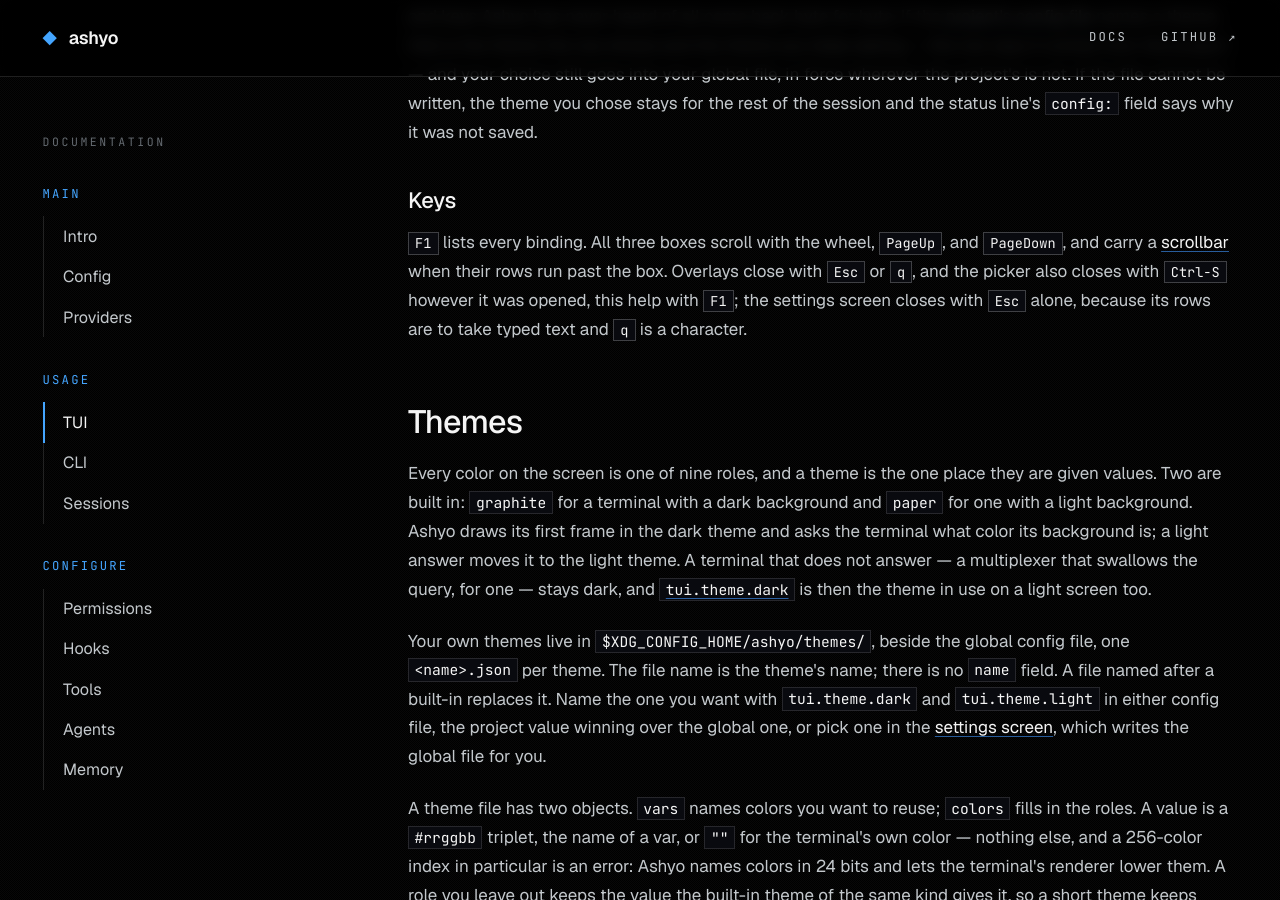
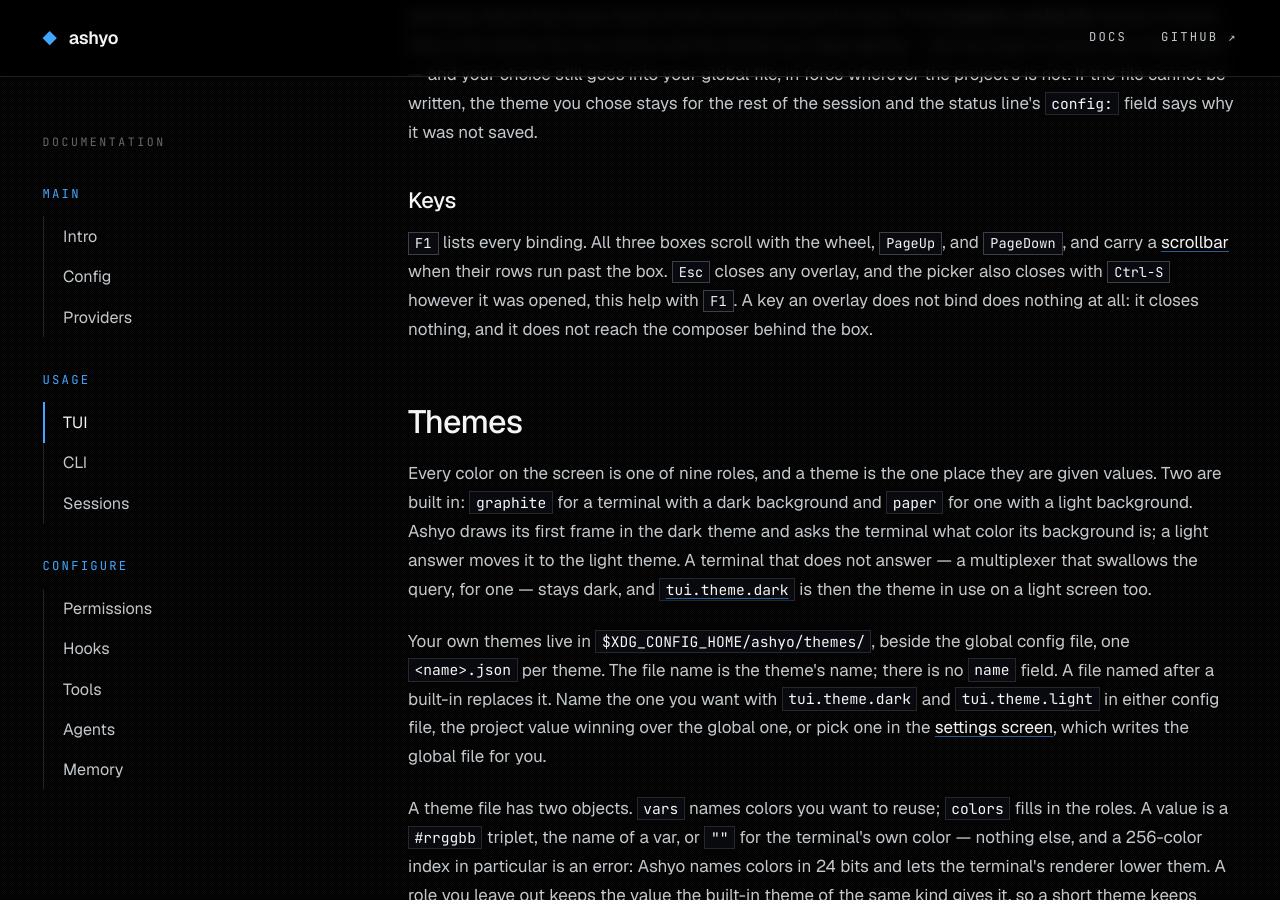
Before and after one commit to ashyo-ai/ashyo-ai.github.io, a Jekyll site: the page built from tui.html, in a window 1280 px wide and 900 px high, scrolled down 13912 px. Built offline with Jekyll 4.4.1, drawn with Linux system fonts in a browser that asks for light colours.

Commit message:
Esc Closes Overlays

```diff
--- a/tui.html
+++ b/tui.html
@@ -135,7 +135,7 @@
 <p>The <b>Theme</b> row shows the <a href="#themes">theme</a> you are running. <kbd>Enter</kbd> on it replaces the rows with every theme you have, built in and your own, sorted by name with the one in force highlighted. <kbd>↑</kbd> and <kbd>↓</kbd> redraw the whole screen in the highlighted theme, so you see a theme before you keep it; <kbd>Enter</kbd> keeps it, and <kbd>Esc</kbd> puts back the theme you came in with and returns to the rows without saving anything.</p>
 <p>Keeping a theme writes its name into your global config file as <code><a href="config.html#schema">tui.theme.dark</a></code> or <code>tui.theme.light</code>, whichever kind of terminal you are on, and it reaches the screen through the same once-a-second check that notices an edit you make in an editor — there is one path by which a theme takes effect, and the settings screen uses it. The write moves that one value and nothing else: your formatting, your key order, and keys Ashyo has never heard of all come back byte for byte. If the <a href="config.html">project's config file</a> names a theme, that is the theme the row shows and the theme you keep seeing — the row says it comes from the project — and your choice still goes into your global file, in force wherever the project's is not. If the file cannot be written, the theme you chose stays for the rest of the session and the status line's <code>config:</code> field says why it was not saved.</p>
 <h3 id="keys-help">Keys</h3>
-<p><kbd>F1</kbd> lists every binding. All three boxes scroll with the wheel, <kbd>PageUp</kbd>, and <kbd>PageDown</kbd>, and carry a <a href="#scrolling">scrollbar</a> when their rows run past the box. Overlays close with <kbd>Esc</kbd> or <kbd>q</kbd>, and the picker also closes with <kbd>Ctrl-S</kbd> however it was opened, this help with <kbd>F1</kbd>; the settings screen closes with <kbd>Esc</kbd> alone, because its rows are to take typed text and <kbd>q</kbd> is a character.</p>
+<p><kbd>F1</kbd> lists every binding. All three boxes scroll with the wheel, <kbd>PageUp</kbd>, and <kbd>PageDown</kbd>, and carry a <a href="#scrolling">scrollbar</a> when their rows run past the box. <kbd>Esc</kbd> closes any overlay, and the picker also closes with <kbd>Ctrl-S</kbd> however it was opened, this help with <kbd>F1</kbd>. A key an overlay does not bind does nothing at all: it closes nothing, and it does not reach the composer behind the box.</p>
 
 <h2 id="themes">Themes</h2>
 <p>Every color on the screen is one of nine roles, and a theme is the one place they are given values. Two are built in: <code>graphite</code> for a terminal with a dark background and <code>paper</code> for one with a light background. Ashyo draws its first frame in the dark theme and asks the terminal what color its background is; a light answer moves it to the light theme. A terminal that does not answer — a multiplexer that swallows the query, for one — stays dark, and <code><a href="config.html#schema">tui.theme.dark</a></code> is then the theme in use on a light screen too.</p>
```
